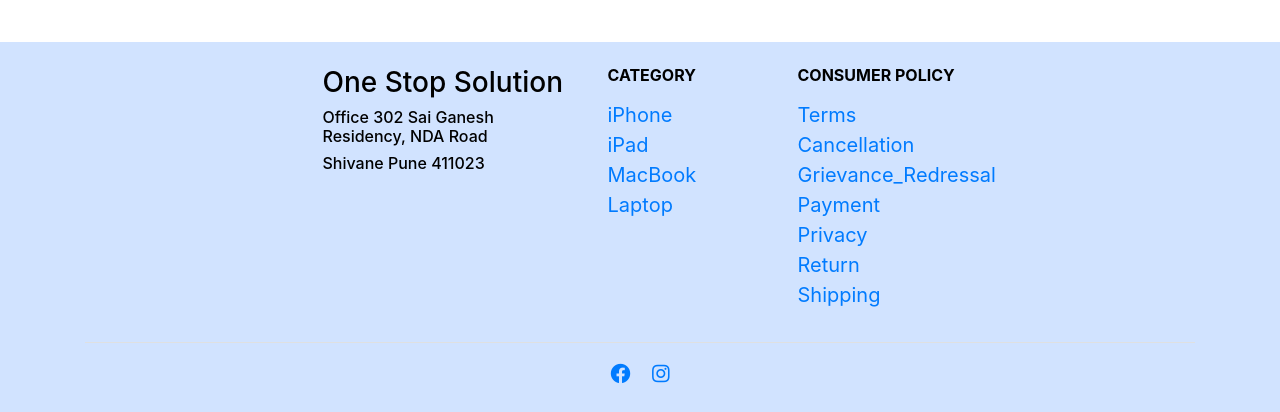
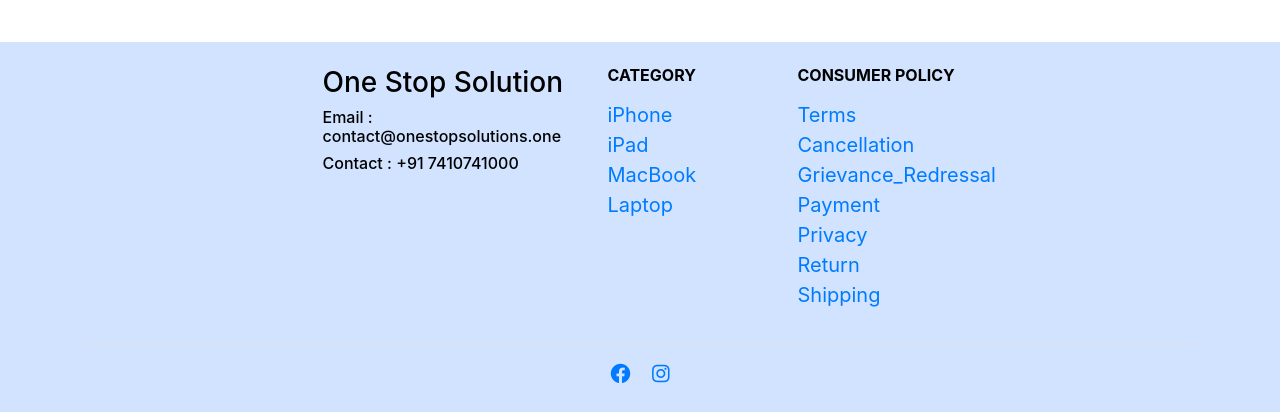
Before and after one commit to 24sagar/onestop, a Django app: page / in a window 1280 px wide. Shown: the part 1944-2356 px from the top of the page. Run offline with Django 5.2, Linux system fonts and the light colour scheme; some libraries are stand-ins or nearby versions.

Commit message:
Update footer.html

```diff
--- a/templates/footer.html
+++ b/templates/footer.html
@@ -9,8 +9,8 @@
       <!-- Logo and Company -->
       <div class="col-md-3" style="color: black;">
         <h3>One Stop Solution</h3>
-        <h6> Office 302 Sai Ganesh Residency, NDA Road</h6>
-        <h6> Shivane Pune 411023</h6>
+        <h6> Email : contact@onestopsolutions.one</h6>
+        <h6> Contact : +91 7410741000</h6>
       </div>
 
 
```
